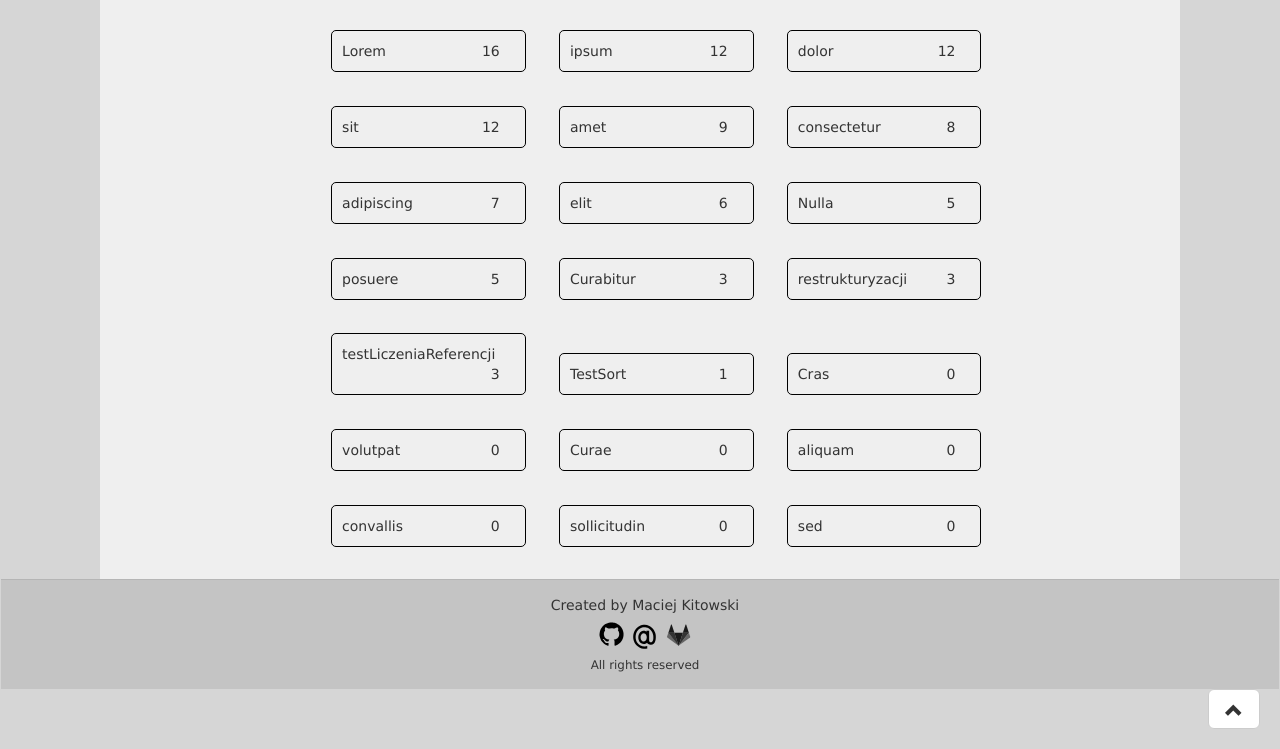
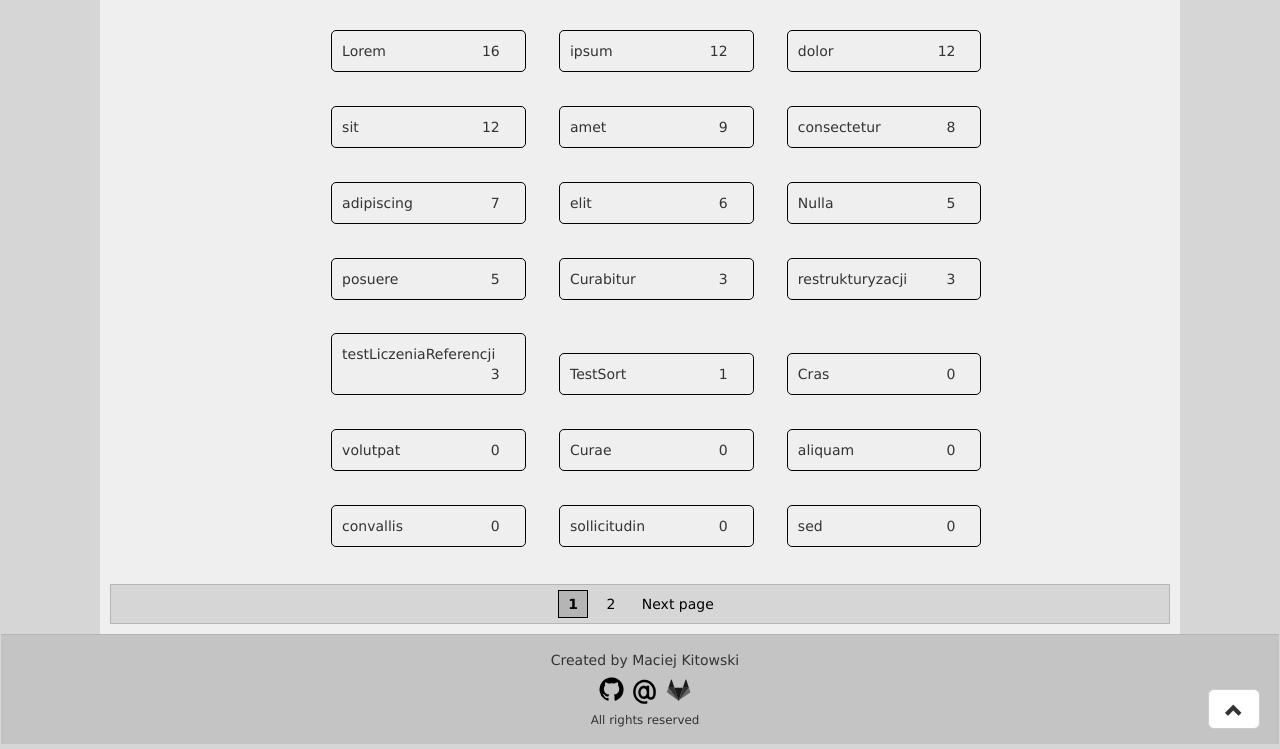
Before and after one commit to MaciejKitowski/DjangoWebsite, a Django app: page /categories/1 in a window 1280 px wide. Shown: the part 51-800 px from the top of the page. Run offline with Django 3.2, Linux system fonts and the light colour scheme; data comes from the database, SQL or seed files in the repository; some libraries are stand-ins or nearby versions.

Commit message:
Wyświetlanie stron dla kategorii

```diff
--- a/DjangoWebsite/Question/templates/categories.html
+++ b/DjangoWebsite/Question/templates/categories.html
@@ -28,4 +28,21 @@
             </div>
         {% endfor %}
     </div>
+    {% if is_paginated %}
+        <div id="pageNumbers">
+            {% if page_obj.has_previous %}
+                <a href="{% url 'categories' page=page_obj.previous_page_number%}" class="page">Previous page</a>
+            {% endif %}
+            {% for pageNumber in page_obj.paginator.page_range %}
+                {% if pageNumber == page_obj.number %}
+                    <a href="#" class="currentPage"> {{ pageNumber }} </a>
+                {% else %}
+                    <a href="{% url 'categories' page=pageNumber %}" class="page"> {{ pageNumber }} </a>
+                {% endif %}
+            {% endfor %}
+            {% if page_obj.has_next %}
+                <a href="{% url 'categories' page=page_obj.next_page_number%}" class="page">Next page</a>
+            {% endif %}
+        </div>
+    {% endif %}
 {% endblock %}
--- a/DjangoWebsite/Question/templates/index.html
+++ b/DjangoWebsite/Question/templates/index.html
@@ -71,7 +71,7 @@
                 <td class="question">
                     {{ question.title }} <br/>
                     {% for cat in question.categories.all %}
-                        <a href = "/{{ cat }}/1" class = "category">{{ cat }}</a>
+                        <a href = "/category/{{ cat }}/1" class = "category">{{ cat }}</a>
                     {% endfor %}
                     <br/>
                     <div class="detail"><b>{{ question.askDate|date:'Y-m-d H:i' }}</b> by {{ question.author }}</div>
--- a/DjangoWebsite/Question/urls.py
+++ b/DjangoWebsite/Question/urls.py
@@ -6,8 +6,8 @@ from Question import forms
 urlpatterns = [
     url(r'^(?P<page>[\d]*)/?$', views.IndexView.as_view(), name='index'),
     url(r'^(?P<page>[\d]+)/(?P<sortby>[\w\-]+)$', views.IndexView.as_view(), name='index'),
-    url(r'^(?P<category>[\w\-\_]+)/(?P<page>[\d]+)/(?P<sortby>[\w\-]*)$', views.IndexView.as_view(), name='index'),
-    url(r'^categories/(?P<page>[\d]*)/?', views.CategoriesView.as_view(), name='categories'),
+    url(r'^category/(?P<category>[\w\-\_]+)/(?P<page>[\d]+)/(?P<sortby>[\w\-]*)$', views.IndexView.as_view(), name='index'),
+    url(r'^categories/(?P<page>[\d]*)', views.CategoriesView.as_view(), name='categories'),
     url(r'^login/$', auth_view.login, {'template_name': 'login.html', 'authentication_form': forms.LoginForm}),
     url(r'^logout/$', auth_view.logout, kwargs={'next_page': '/'}),
     url(r'^register/$', views.RegisterView.as_view()),
--- a/DjangoWebsite/static/css/categories.css
+++ b/DjangoWebsite/static/css/categories.css
@@ -37,3 +37,34 @@
 .count {
     float: right;
 }
+
+#pageNumbers {
+    margin: 10px 0px 5px 0px;
+    padding: 2px 1px 2px 1px;
+    background-color: #d6d6d6;
+    text-align: center;
+    border: 1px solid #B5B5B5;
+}
+
+#pageNumbers .page {
+    color: black;
+    display: inline-block;
+    padding: 3px 9px 3px 9px;
+    margin: 2px;
+}
+
+#pageNumbers .page:hover {
+    background-color: #ADADAD;
+    text-decoration: none;
+}
+
+#pageNumbers .currentPage {
+    color: black;
+    display: inline-block;
+    padding: 3px 9px 3px 9px;
+    margin: 3px;
+    background-color: #B5B5B5;
+    font-weight: bold;
+    border: 1px solid black;
+    text-decoration: none;
+}
```
